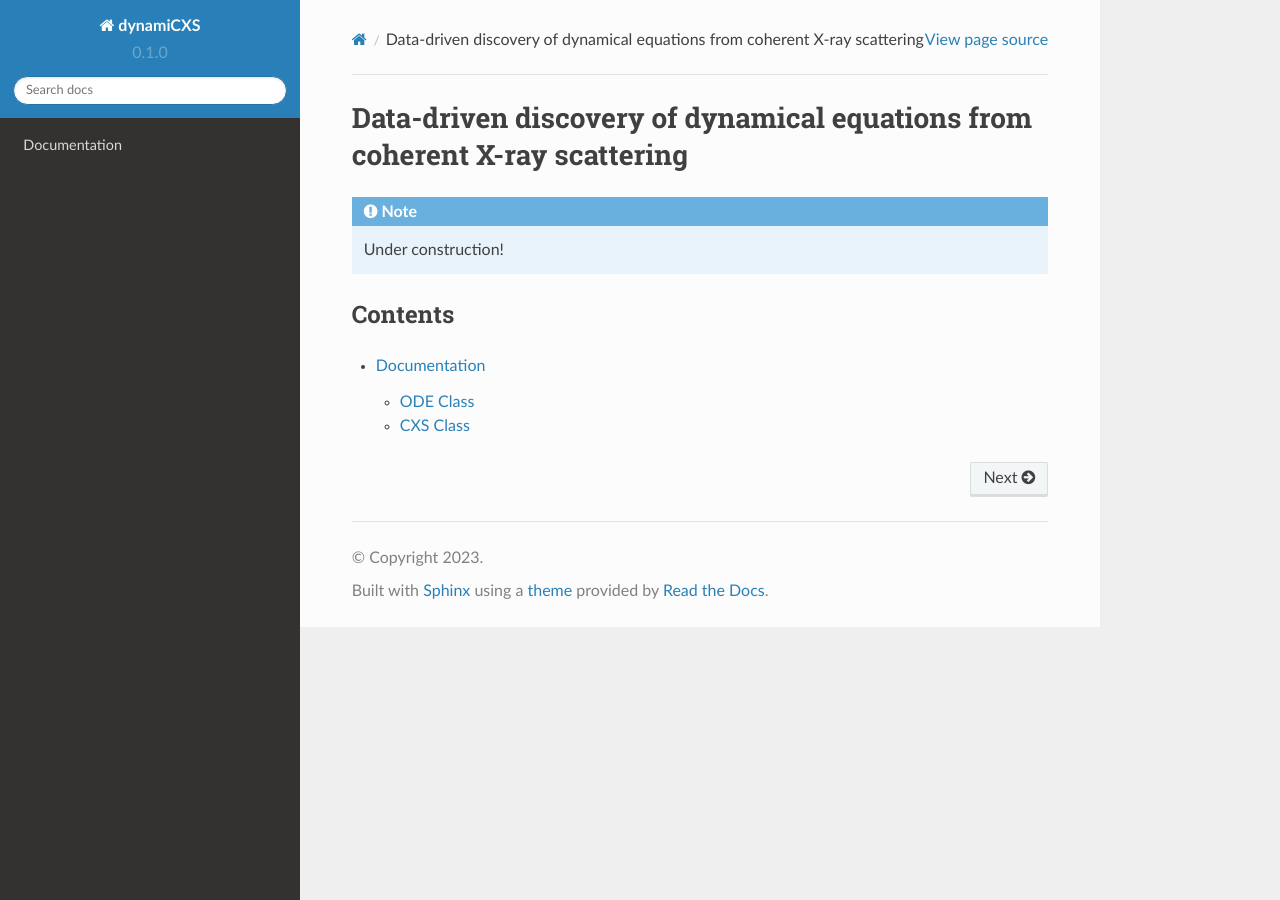
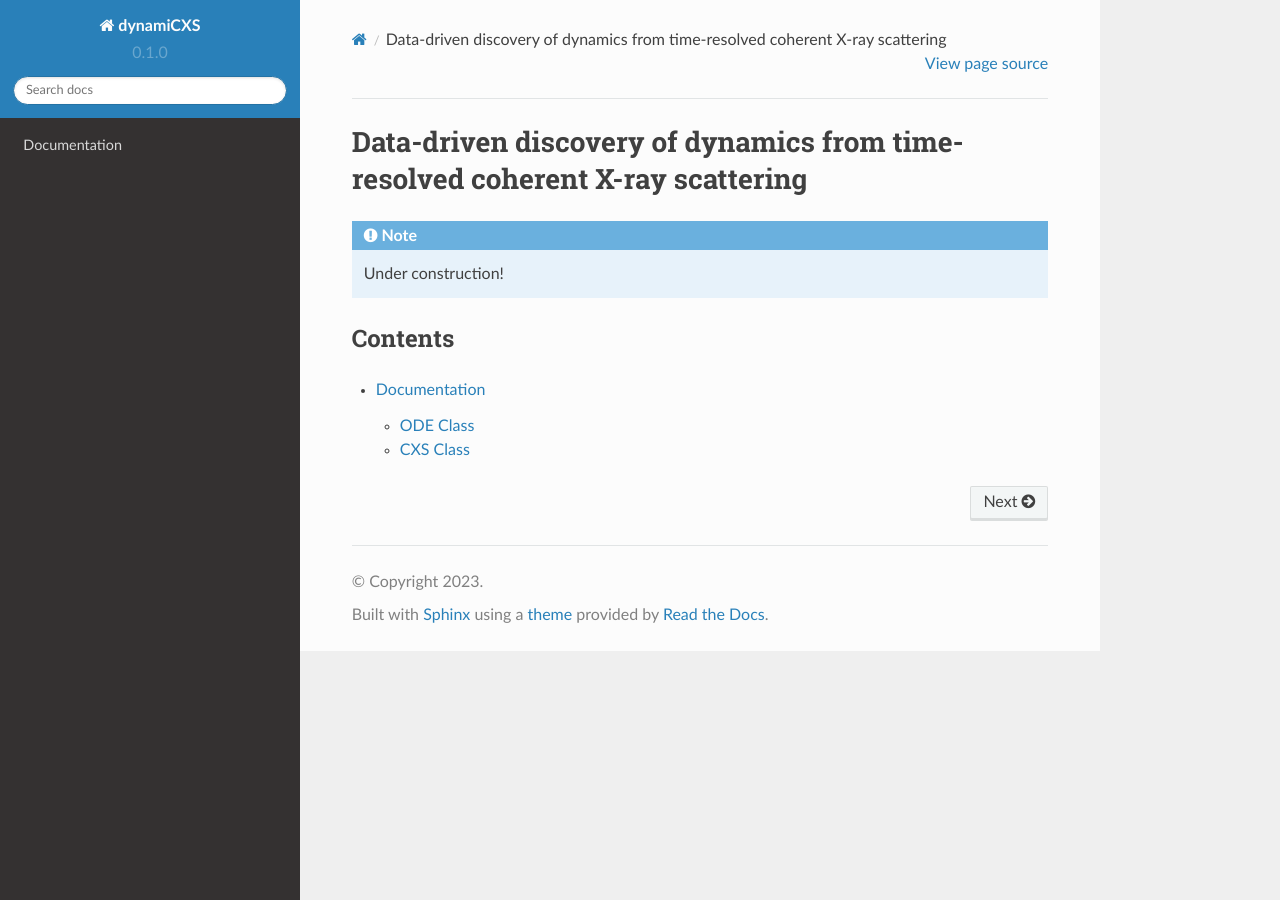
Before and after one commit to ninarina12/dynamiCXS, a Sphinx documentation site: the page built from docs/source/index.rst, in a window 1280 px wide. Built offline with Sphinx 7.4.7 and the Read the Docs theme 2.0.0, drawn with Linux system fonts in a browser that asks for light colours.

```diff
--- a/docs/source/index.rst
+++ b/docs/source/index.rst
@@ -1,5 +1,5 @@
-Data-driven discovery of dynamical equations from coherent X-ray scattering
-===========================================================================
+Data-driven discovery of dynamics from time-resolved coherent X-ray scattering
+==============================================================================
 
 .. note::
 
```
Also changed, not shown: README.rst (+4 -7 lines).
